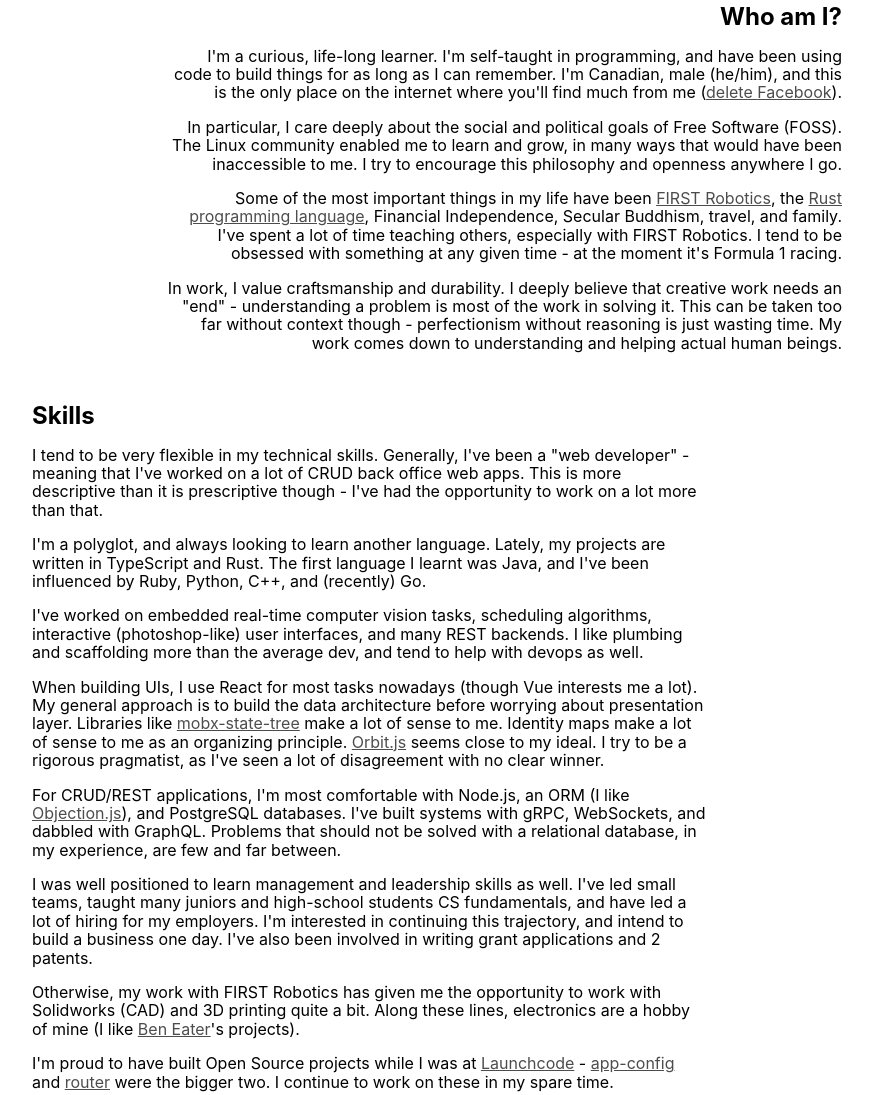
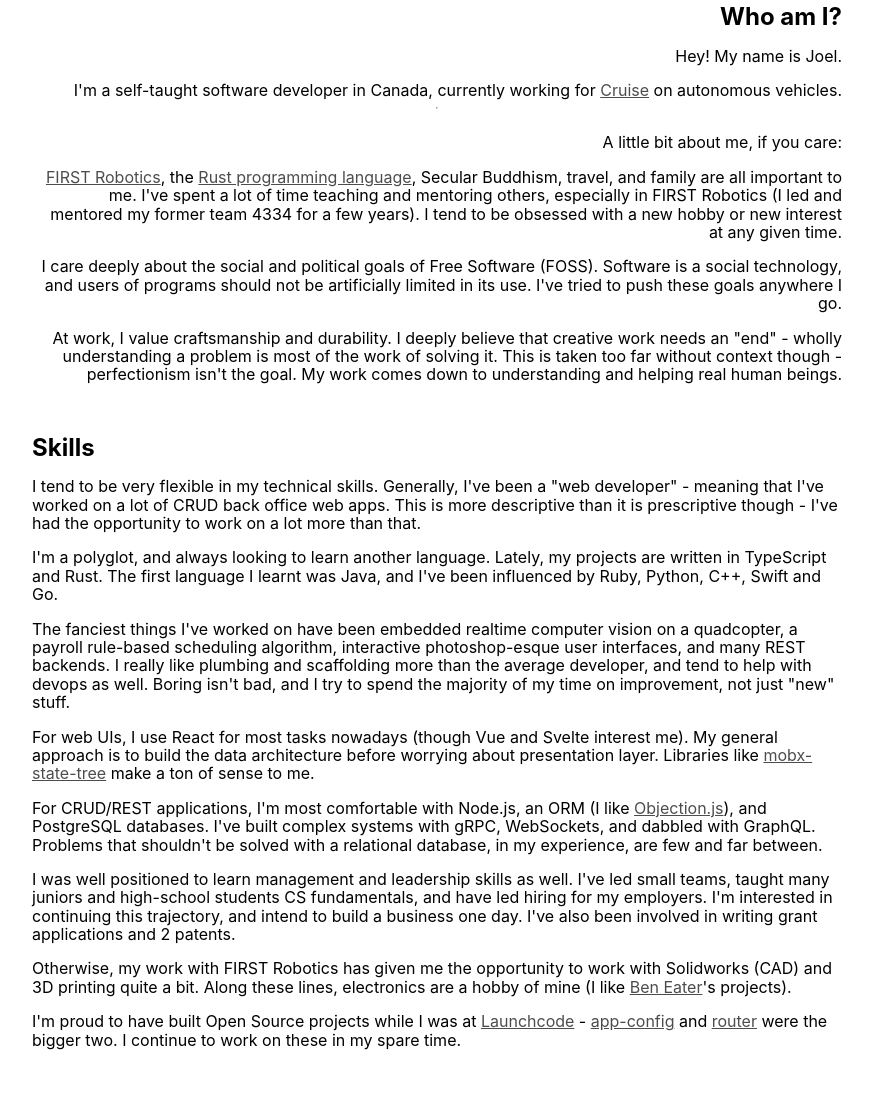
Before and after one commit to joelgallant/site, a Gatsby site: page / in a window 1280 px wide. Shown: the part 225-1320 px from the top of the page, without its empty margins (203-1076 px from the left). Built offline with nearby package versions, Linux system fonts and the light colour scheme; Gatsby itself is replaced by a stand-in of ours.

Commit message:
Home page adjustments

```diff
--- a/src/components/Home.tsx
+++ b/src/components/Home.tsx
@@ -54,7 +54,7 @@ const Box = styled.div`
 const LeftBox = styled(Box)`
   align-self: flex-start;
 
-  margin-right: 20%;
+  margin-right: 5%;
   @media (max-width: 900px) {
     margin-left: 0;
     margin-right: 0;
@@ -65,7 +65,7 @@ const RightBox = styled(Box)`
   align-self: flex-end;
   text-align: end;
 
-  margin-left: 20%;
+  margin-left: 5%;
   @media (max-width: 900px) {
     margin-left: 0;
     margin-right: 0;
--- a/src/components/HomeIntro.mdx
+++ b/src/components/HomeIntro.mdx
@@ -1,17 +1,22 @@
 ## Who am I?
 
-I'm a curious, life-long learner. I'm self-taught in programming, and have been using code to build things for as long as I can remember.
-I'm Canadian, male (he/him), and this is the only place on the internet where you'll find much from me ([delete ](https://www.privacytools.io/)[Facebook](https://github.com/nikitavoloboev/privacy-respecting)).
+Hey! My name is Joel.
 
-In particular, I care deeply about the social and political goals of Free Software (FOSS).
-The Linux community enabled me to learn and grow, in many ways that would have been inaccessible to me.
-I try to encourage this philosophy and openness anywhere I go.
+I'm a self-taught software developer in Canada, currently working for [Cruise](getcruise.com) on autonomous vehicles.
 
-Some of the most important things in my life have been [FIRST Robotics](https://www.firstinspires.org/), the [Rust programming language](https://www.rust-lang.org/), Financial Independence, Secular Buddhism, travel, and family.
-I've spent a lot of time teaching others, especially with FIRST Robotics.
-I tend to be obsessed with something at any given time - at the moment it's Formula 1 racing.
+---
 
-In work, I value craftsmanship and durability.
-I deeply believe that creative work needs an "end" - understanding a problem is most of the work in solving it.
-This can be taken too far without context though - perfectionism without reasoning is just wasting time.
-My work comes down to understanding and helping actual human beings.
+A little bit about me, if you care:
+
+[FIRST Robotics](https://www.firstinspires.org/), the [Rust programming language](https://www.rust-lang.org/), Secular Buddhism, travel, and family are all important to me.
+I've spent a lot of time teaching and mentoring others, especially in FIRST Robotics (I led and mentored my former team 4334 for a few years).
+I tend to be obsessed with a new hobby or new interest at any given time.
+
+I care deeply about the social and political goals of Free Software (FOSS).
+Software is a social technology, and users of programs should not be artificially limited in its use.
+I've tried to push these goals anywhere I go.
+
+At work, I value craftsmanship and durability.
+I deeply believe that creative work needs an "end" - wholly understanding a problem is most of the work of solving it.
+This is taken too far without context though - perfectionism isn't the goal.
+My work comes down to understanding and helping real human beings.
--- a/src/components/HomeRecommendations.mdx
+++ b/src/components/HomeRecommendations.mdx
@@ -5,6 +5,8 @@ I'm always reading a new book, watching conference talks and indulging in podcas
 
 - Any [Bryan Cantrill talk](http://dtrace.org/blogs/bmc/2018/02/03/talks/) is awesome
 - [How Linux Works](https://nostarch.com/howlinuxworks2) is the book I wish I had 10 years ago
-- [Atomic Habits](https://jamesclear.com/atomic-habits) has been a good guide for me
 - [Seven Languages in Seven Weeks](https://pragprog.com/titles/btlang/seven-languages-in-seven-weeks/) is a good intro for some PL topics
 - [Code: The Hidden Language of Computer Hardware and Software](https://www.microsoftpressstore.com/store/code-the-hidden-language-of-computer-hardware-and-software-9780735611313)
+- [Atomic Habits](https://jamesclear.com/atomic-habits) has been a good guide for me
+- [Deep Work](https://www.calnewport.com/books/deep-work/) has some great ideas
+- [Refactoring UI](https://www.refactoringui.com/book) is great to learn UI design
--- a/src/components/HomeSkills.mdx
+++ b/src/components/HomeSkills.mdx
@@ -6,24 +6,22 @@ This is more descriptive than it is prescriptive though - I've had the opportuni
 
 I'm a polyglot, and always looking to learn another language.
 Lately, my projects are written in TypeScript and Rust.
-The first language I learnt was Java, and I've been influenced by Ruby, Python, C++, and (recently) Go.
+The first language I learnt was Java, and I've been influenced by Ruby, Python, C++, Swift and Go.
 
-I've worked on embedded real-time computer vision tasks, scheduling algorithms, interactive (photoshop-like) user interfaces, and many REST backends.
-I like plumbing and scaffolding more than the average dev, and tend to help with devops as well.
+The fanciest things I've worked on have been embedded realtime computer vision on a quadcopter, a payroll rule-based scheduling algorithm, interactive photoshop-esque user interfaces, and many REST backends.
+I really like plumbing and scaffolding more than the average developer, and tend to help with devops as well.
+Boring isn't bad, and I try to spend the majority of my time on improvement, not just "new" stuff.
 
-When building UIs, I use React for most tasks nowadays (though Vue interests me a lot).
+For web UIs, I use React for most tasks nowadays (though Vue and Svelte interest me).
 My general approach is to build the data architecture before worrying about presentation layer.
-Libraries like [mobx-state-tree](https://mobx-state-tree.js.org) make a lot of sense to me.
-Identity maps make a lot of sense to me as an organizing principle.
-[Orbit.js](https://orbitjs.com/) seems close to my ideal.
-I try to be a rigorous pragmatist, as I've seen a lot of disagreement with no clear winner.
+Libraries like [mobx-state-tree](https://mobx-state-tree.js.org) make a ton of sense to me.
 
 For CRUD/REST applications, I'm most comfortable with Node.js, an ORM (I like [Objection.js](https://vincit.github.io/objection.js/)), and PostgreSQL databases.
-I've built systems with gRPC, WebSockets, and dabbled with GraphQL.
-Problems that should not be solved with a relational database, in my experience, are few and far between.
+I've built complex systems with gRPC, WebSockets, and dabbled with GraphQL.
+Problems that shouldn't be solved with a relational database, in my experience, are few and far between.
 
 I was well positioned to learn management and leadership skills as well.
-I've led small teams, taught many juniors and high-school students CS fundamentals, and have led a lot of hiring for my employers.
+I've led small teams, taught many juniors and high-school students CS fundamentals, and have led hiring for my employers.
 I'm interested in continuing this trajectory, and intend to build a business one day.
 I've also been involved in writing grant applications and 2 patents.
 
```
